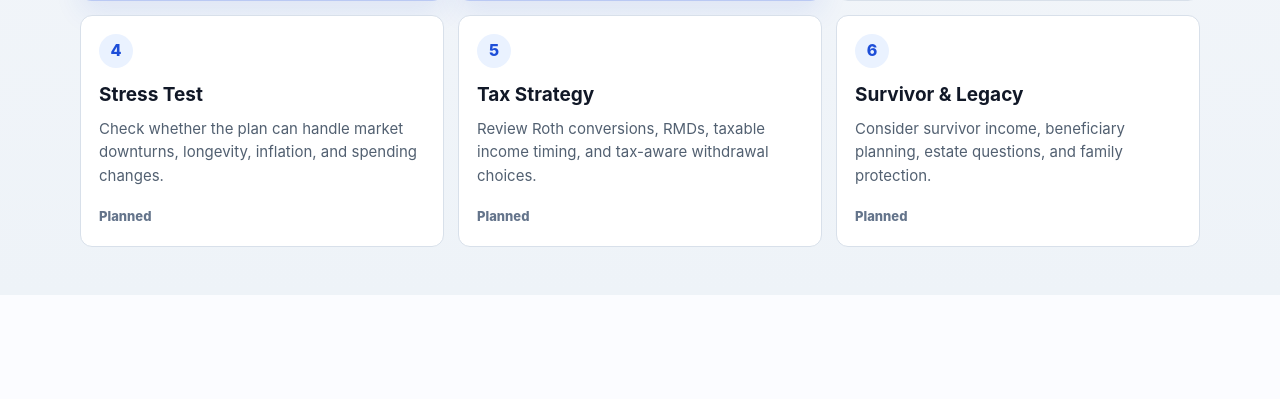
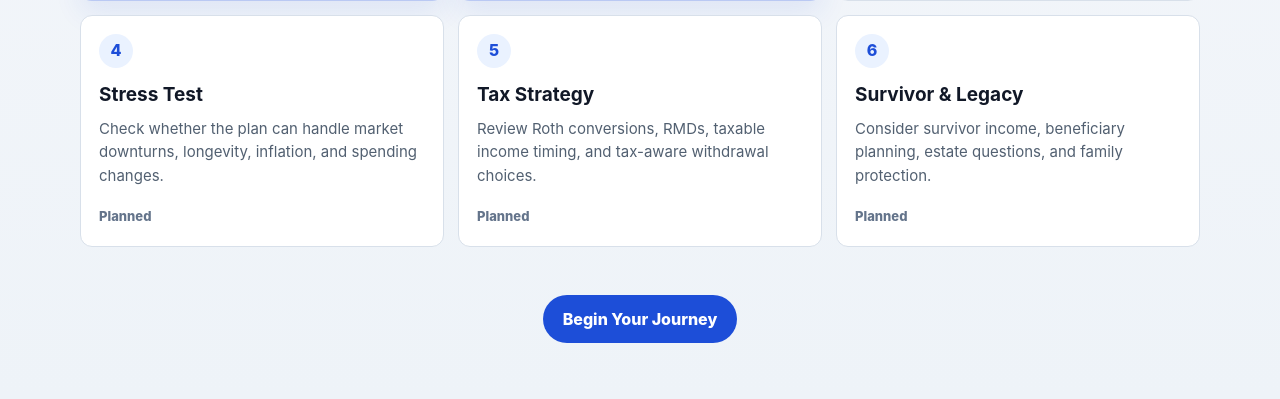
Before and after one commit to ronniebellie/xampp-php-project, a PHP site: page /journey.ronbelisle.com/index.php in a window 1280 px wide. Shown: the part 1318-1717 px from the top of the page. Before the commit the page ends 1613 px from the top, so only its background shows below. Run offline with PHP 8.4, Linux system fonts and the light colour scheme.

Commit message:
Add Journey homepage phase overview CTA

```diff
--- a/journey.ronbelisle.com/assets/css/journey.css
+++ b/journey.ronbelisle.com/assets/css/journey.css
@@ -300,6 +300,12 @@ h1 {
     display: grid;
     grid-template-columns: repeat(3, minmax(0, 1fr));
     gap: 14px;
+}
+
+.phase-overview-cta {
+    display: flex;
+    justify-content: center;
+    margin: 30px 0 8px;
 }
 
 .phase-card {
--- a/journey.ronbelisle.com/index.php
+++ b/journey.ronbelisle.com/index.php
@@ -127,6 +127,10 @@ $page_title = 'Your Retirement Planning Journey';
                         <span class="phase-note">Planned</span>
                     </article>
                 </div>
+
+                <div class="phase-overview-cta">
+                    <a class="primary-action" href="/phases/spending-goals.php">Begin Your Journey</a>
+                </div>
             </div>
         </section>
     </main>
```
